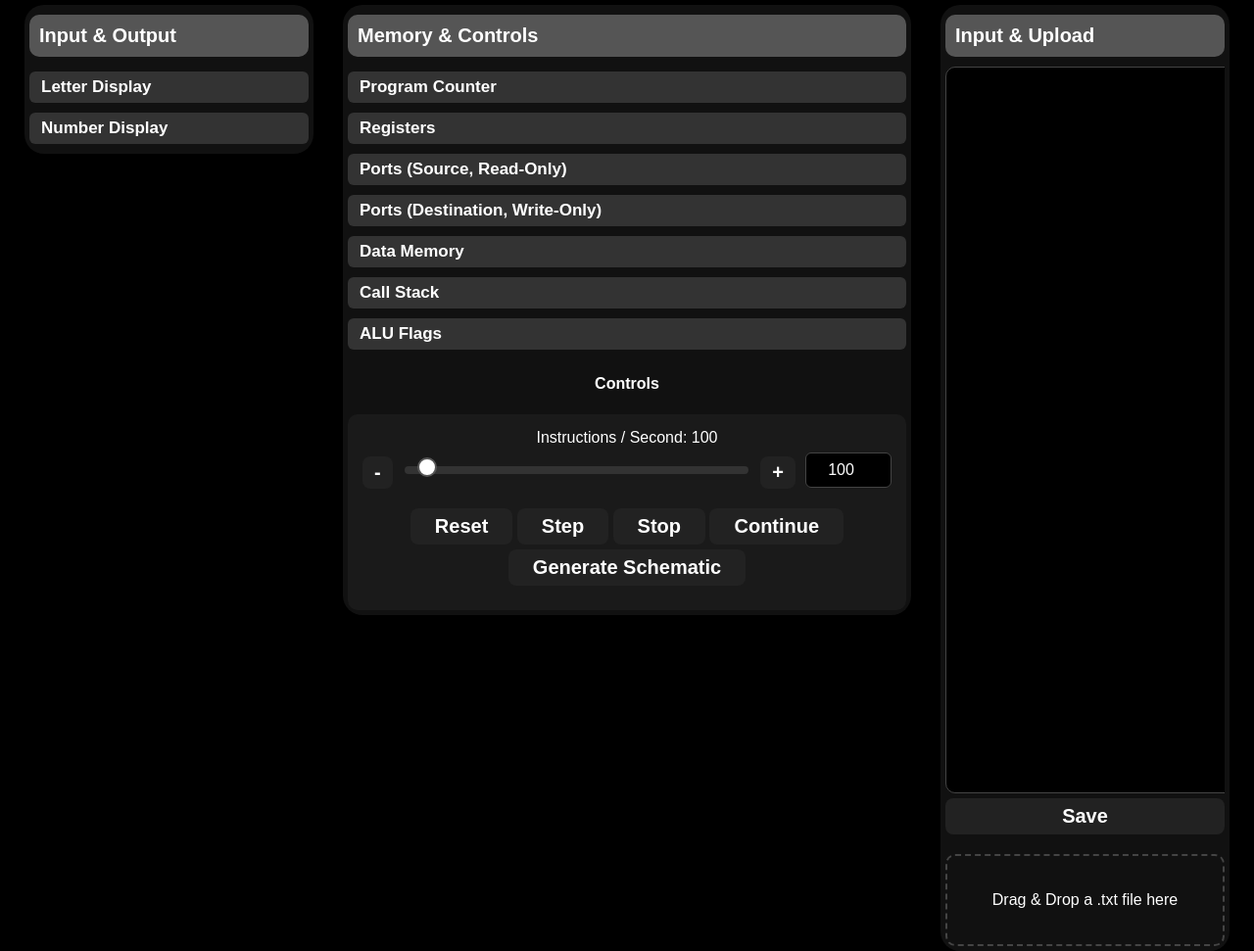
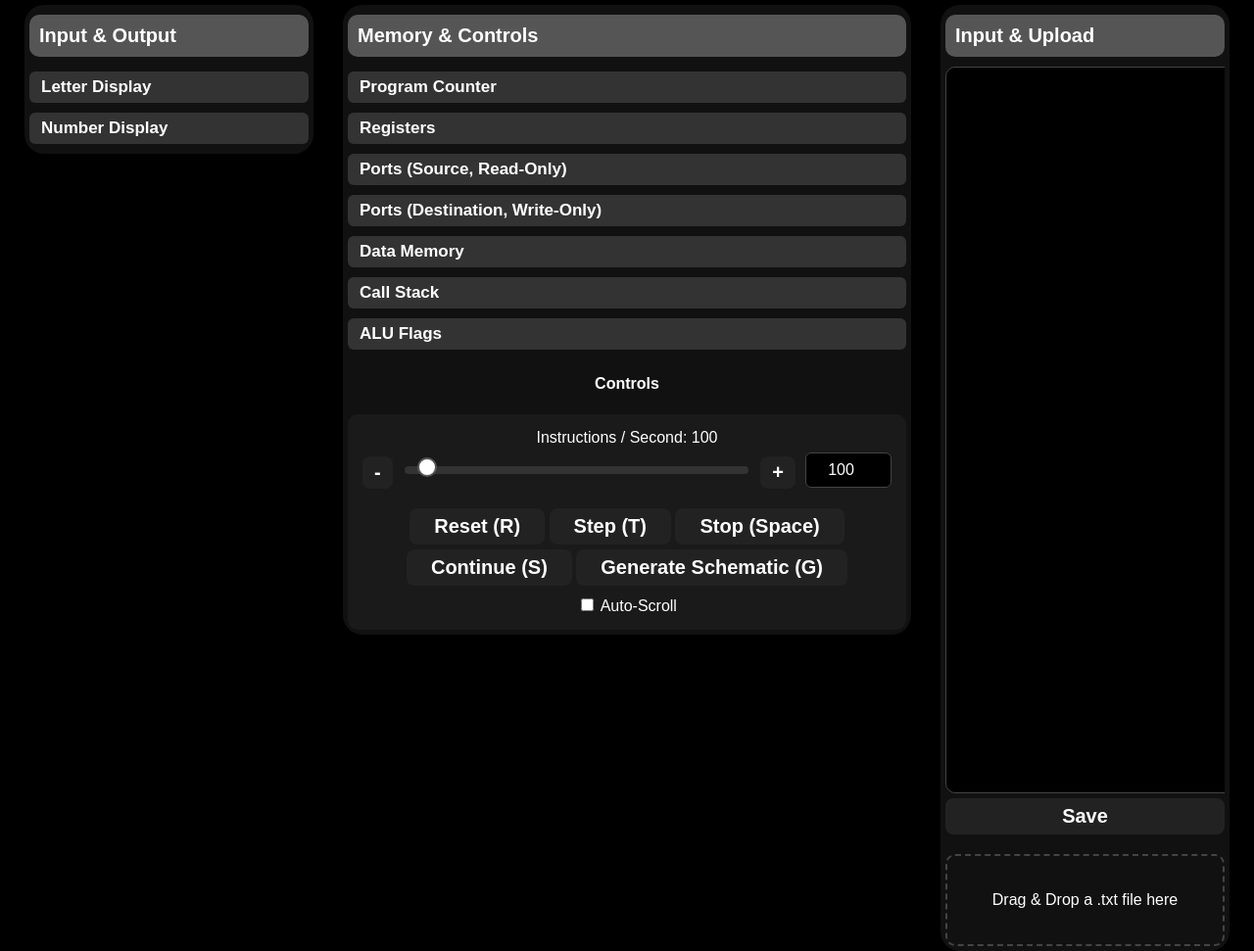
Before and after one commit to IceWizard7/frostbyte-cpu, a Flask app: template templates/index.html in a window 1280 px wide. Shown: the whole page at 98% size. Run offline with Flask 3, Linux system fonts and the light colour scheme; the template is opened without the code that fills it, so the values that code supplies are empty; some libraries are stand-ins or nearby versions.

Commit message:
Added Auto-Scroll Feature

```diff
--- a/static/script.js
+++ b/static/script.js
@@ -106,7 +106,10 @@ function performUIUpdate(data) {
 
     if (lineElement) {
         lineElement.classList.add('highlight');
-        // lineElement.scrollIntoView({ behavior: 'smooth', block: 'center' }); // Optional Auto-Scroll
+        const autoScrollEnabled = document.getElementById('auto-scroll-toggle')?.checked;
+        if (autoScrollEnabled) {
+            lineElement.scrollIntoView({ behavior: 'smooth', block: 'center' });
+        }
     } else {
         console.warn("No .code-line found for index:", currentLine);
     }
@@ -244,6 +247,77 @@ function restoreSpeed() {
     }
 }
 
+const AUTO_SCROLL_KEY = 'autoScrollEnabled';
+const autoScrollCheckbox = document.getElementById('auto-scroll-toggle');
+
+// Restore saved auto-scroll setting on page load
+document.addEventListener('DOMContentLoaded', () => {
+    const savedState = localStorage.getItem(AUTO_SCROLL_KEY);
+    const enabled = savedState === 'true'; // Default to false if not set
+    autoScrollCheckbox.checked = enabled;
+
+});
+
+// When checkbox is toggled, update storage and emit
+autoScrollCheckbox.addEventListener('change', () => {
+    const enabled = autoScrollCheckbox.checked;
+    localStorage.setItem(AUTO_SCROLL_KEY, enabled.toString());
+});
+
+document.addEventListener('keydown', (event) => {
+    const activeElement = document.activeElement;
+    const isTyping = activeElement.tagName === 'INPUT' || activeElement.tagName === 'TEXTAREA';
+    if (isTyping) return;
+
+    const key = event.key.toLowerCase();
+
+    switch (key) {
+        case 'r':
+            socket.emit('reset_simulation');
+            visuallyPress('reset-btn');
+            break;
+
+        case 's':
+            socket.emit('continue_simulation');
+            visuallyPress('continue-btn');
+            break;
+
+        case 't':
+            socket.emit('step_simulation');
+            visuallyPress('step-btn');
+            break;
+
+        case ' ':
+            event.preventDefault(); // Prevent page scrolling
+            socket.emit('stop_simulation');
+            visuallyPress('stop-btn');
+            break;
+
+        case 'g':
+            socket.emit('generate_schematic', (response) => {
+                const status = document.getElementById('gen-schem-status');
+                if (status) {
+                    status.textContent = 'Generated Schematic successfully!';
+                    setTimeout(() => {
+                        status.textContent = '';
+                    }, 750);
+                }
+            });
+            visuallyPress('gen-schem-btn');
+            break;
+
+    }
+});
+
+// Visual feedback for buttons
+function visuallyPress(buttonId) {
+    const btn = document.getElementById(buttonId);
+    if (!btn) return;
+
+    btn.classList.add('pressed');
+    setTimeout(() => btn.classList.remove('pressed'), 150);
+}
+
 document.addEventListener('DOMContentLoaded', restoreSpeed);
 
 speedSlider.addEventListener('input', () => updateSpeed(speedSlider.value));
--- a/static/style.css
+++ b/static/style.css
@@ -266,3 +266,14 @@ input[type="range"]::-moz-range-thumb {
     font-weight: bold;
     border-left: 4px solid #0ff;
 }
+
+
+#reset-btn.pressed,
+#continue-btn.pressed,
+#step-btn.pressed,
+#stop-btn.pressed,
+#gen-schem-btn.pressed {
+    transform: scale(0.95);
+    filter: brightness(0.9);
+    transition: transform 0.1s, filter 0.1s;
+}
--- a/templates/index.html
+++ b/templates/index.html
@@ -116,13 +116,14 @@
                     <input type="number" id="speed-input" min="1" max="2500" value="{{ speed_value | default(100) }}">
                 </div>
 
-                <button id="reset-btn">Reset</button>
-                <button id="step-btn">Step</button>
-                <button id="stop-btn">Stop</button>
-                <button id="continue-btn">Continue</button>
-                <button id="gen-schem-btn">Generate Schematic</button>
+                <button id="reset-btn">Reset (R)</button>
+                <button id="step-btn">Step (T)</button>
+                <button id="stop-btn">Stop (Space)</button>
+                <button id="continue-btn">Continue (S)</button>
+                <button id="gen-schem-btn">Generate Schematic (G)</button>
                 <div id="gen-schem-status" style="margin-top: 10px; color: limegreen;"></div>
-
+                <input type="checkbox" name="auto-scroll" id="auto-scroll-toggle" value="no">
+                <label for="auto-scroll-toggle">Auto-Scroll</label>
             </div>
         </div>
     </div>
```
